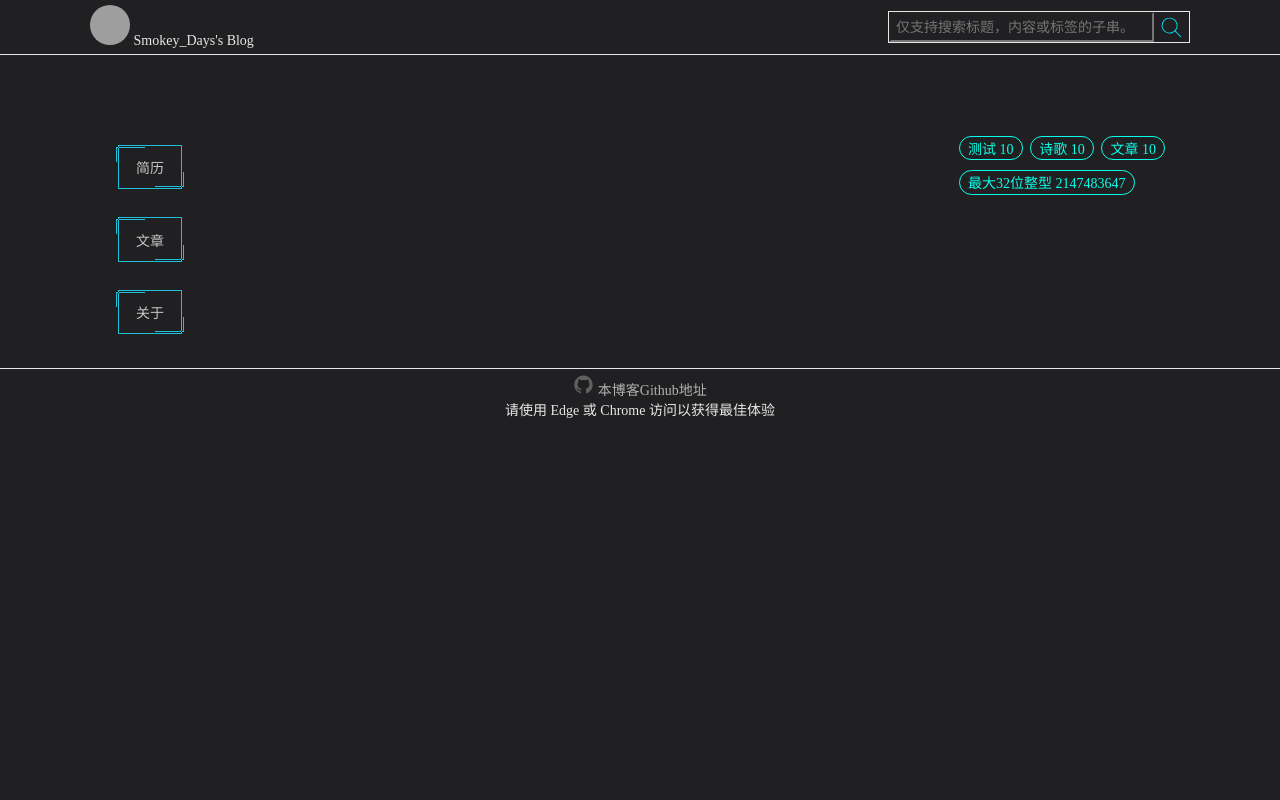
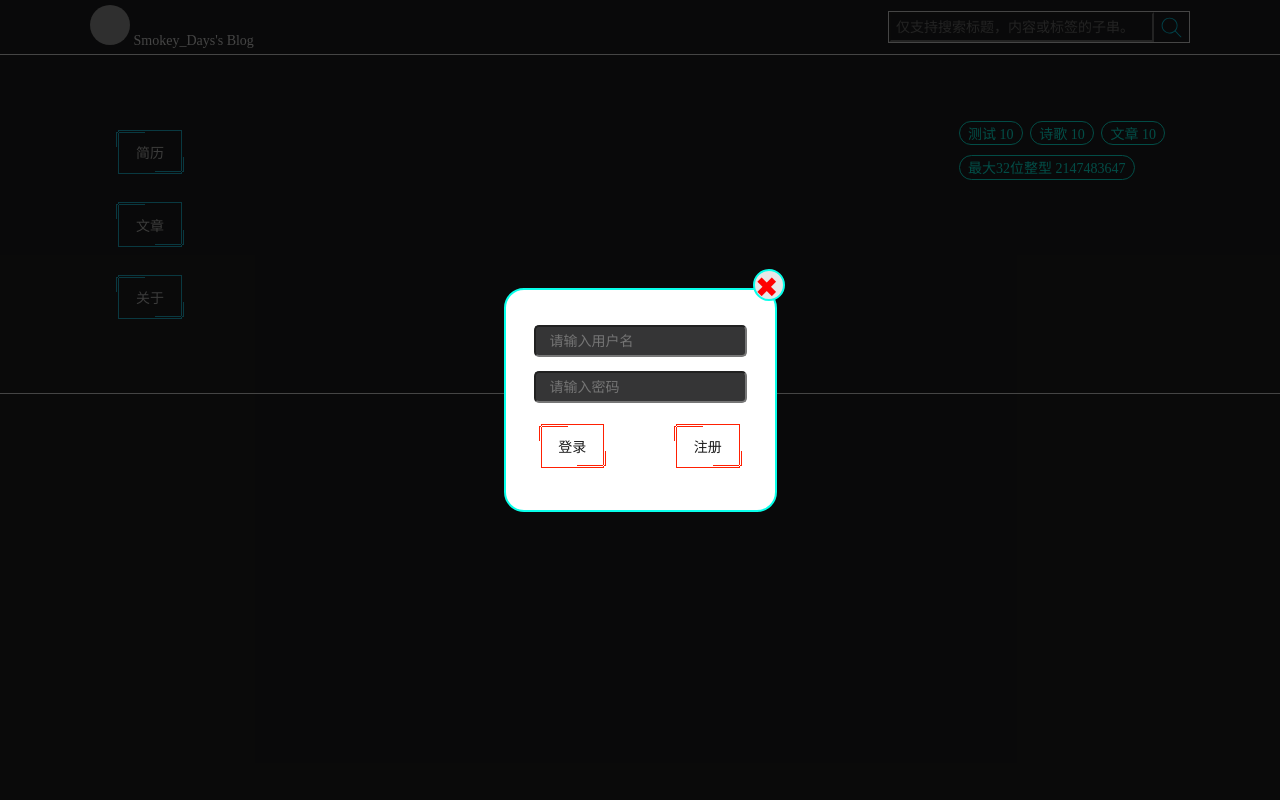
Before and after one commit to SmokeyDays/DaySmog-Client, a plain HTML site: page index.html in a window 1280 px wide. Drawn offline with Linux system fonts and the light colour scheme; no server answers; grey boxes are pictures that could not be loaded.

Commit message:
写了半个用户系统

```diff
--- a/css/basic.css
+++ b/css/basic.css
@@ -16,6 +16,11 @@ body {
 }
 
 .head-content {
+	left: 0;
+	right: 0;
+	top: 0;
+	position: fixed;
+	z-index: 99;
 	border-bottom: 1px solid #e7e7e7;
 }
 
@@ -40,6 +45,8 @@ body {
 .spacer {
 	flex: 1;
 }
+
+/* 搜索框 */
 
 .search-bar {
 	flex: 0 0 300px;
@@ -84,7 +91,7 @@ body {
 .body-content {
 	max-width: 1130px;
 	display: flex;
-	padding: 20px 20px;
+	padding: 60px 20px;
 	font-size: 24px;
 	margin: auto;
 }
@@ -132,6 +139,8 @@ dynamic-btn {
 	font-size: 1.8rem;
 	font-weight: 600;
 }
+
+/* 文章概览 */
 
 .article-card {
 	margin: 0.4rem 0;
@@ -182,6 +191,8 @@ article-block:hover .article-card {
 	color: #08ffea;
 }
 
+/* 文章详情 */
+
 .article-detail-header {
 	margin: 0.4rem 0;
 	padding: 0.8rem;
@@ -195,8 +206,19 @@ article-block:hover .article-card {
 	padding: 1.2rem;
 }
 
+.article-content {
+	word-break: break-all;
+}
+
 .line-of-article-content {
+
 	margin: 0.2rem 0;
+}
+
+.article-deatil-footer {
+	display: flex;
+	padding: 0 1rem;
+	margin: 0 -1rem;
 }
 
 
@@ -283,3 +305,78 @@ page-manager {
 .article-card, .dynamic-btn, .tag, .search-bar-icon {
 	cursor: url("../imgs/cursor-r.png"), default;
 }
+
+/* 登录窗口 */
+login-box {
+	position: absolute;
+	display: flex;
+	flex-direction: column;
+	align-items: center;
+
+	height: 100vh;
+	top: 0;
+	left: 0;
+	right: 0;
+	z-index: 100;
+
+	background-color: rgba(0,0,0,0.7);
+
+	transition: height .3s;
+}
+
+.login-input-box {
+	position: relative;
+	display: flex;
+	flex-direction: column;
+	align-items: center;
+
+	padding: 2rem;
+
+	z-index: 200;
+
+	background-color: #ffffff;
+	border: 2px solid #08ffea;
+	border-radius: 20px;
+
+	transition: height .3s;
+}
+
+.username-input, .passwd-input {
+
+	padding: 5px;
+
+	width: 100%;
+	padding: 1rem 1rem;
+	margin: 0.5rem 0;
+	height: 1.2rem;
+	box-sizing: border-box;
+
+	font-size: 14px;
+
+	background-color: #353536;
+	border-radius: 5px;
+	color: #e7e7e7;
+	caret-color:#00dffc;
+}
+
+login-input-btn {
+	display: flex;
+	width: 100%;
+	margin: 0 -1rem;
+}
+
+.close-login-box {
+	position: absolute;
+	top: -1.5rem;
+	right: -0.75rem;
+	height: 2rem;
+	width: 2rem;
+
+	font-size: 2rem;
+	color: red;
+
+	border: 2px solid #08ffea;
+	border-radius: 999px;
+	background-color: #e7e7e7;
+
+}
--- a/index.html
+++ b/index.html
@@ -24,6 +24,26 @@
             <input class="search-bar-input" maxlength=30 placeholder="仅支持搜索标题，内容或标签的子串。"></input>
             <img class="search-bar-icon"  src="./imgs/search.svg">
           </div>
+          <login-box>
+            <div class="spacer"></div>
+            <div class="login-input-box">
+              <div class="close-login-box">✖</div>
+              <input class="username-input" maxlength=20 placeholder="请输入用户名">
+              <input class="passwd-input" maxlength=20 placeholder="请输入密码">
+              <login-input-btn>
+                <dynamic-btn id="btn-resume">
+                  <div class="btn-text">登录</div>
+                  <btn-deco></btn-deco>
+                </dynamic-btn>
+                <div class="spacer"></div>
+                <dynamic-btn id="btn-resume">
+                  <div class="btn-text">注册</div>
+                  <btn-deco></btn-deco>
+                </dynamic-btn>
+              </login-input-btn>
+            </div>
+            <div class="spacer"></div>
+          </login-box>
         </div>
     </header>
     <main class="body-content">
@@ -66,7 +86,9 @@
       </div>
     </div>
     <div class="article-deatil-footer">
-
+      <dynamic-btn class="delete-article"></dynamic-btn>
+      <div class="spacer"></div>
+      <dynamic-btn class="edit-article"></dynamic-btn>
     </div>
   </template>
   <template id="dynamic-btn-template">
--- a/js/render/clickEvents.js
+++ b/js/render/clickEvents.js
@@ -1,3 +1,4 @@
+/* 搜索框事件 */
 document.querySelector(".search-bar-input").addEventListener("keyup", (event) => {
   if(event.keyCode == 13){
     generateArticleRequest(document.querySelector(".search-bar-input").value || "");
--- a/js/render/customElements.js
+++ b/js/render/customElements.js
@@ -112,6 +112,12 @@ class ArticleDetail extends HTMLElement {
       $tagList.appendChild($tag);
     }
 
+    const $deleteArticle = $el.querySelector(".delete-article");
+    $deleteArticle.render("delete-article","删除");
+
+    const $editArticle = $el.querySelector(".edit-article");
+    $editArticle.render("edit-article","编辑");
+
     this.innerHTML = "";
     this.appendChild($el);
   }
@@ -154,3 +160,5 @@ class PageManager extends HTMLElement {
   }
 }
 window.customElements.define("page-manager",PageManager);
+
+/* 用户系统 */
--- a/js/tools/globalValue.js
+++ b/js/tools/globalValue.js
@@ -1,10 +1,7 @@
 const pageSize = 10;
+const serverLocation = "http://localhost:8080";
 
 let nowPage = 1;
 let maxArticle = 0;
 let maxPage = 0;
 let lastSearch = "";
-function renewMaxPage(newMaxArticle = 0) {
-  maxArticle = newMaxArticle;
-  maxPage = maxArticle / pageSize;
-}
--- a/js/tools/publicFunction.js
+++ b/js/tools/publicFunction.js
@@ -3,3 +3,8 @@ function fixedEncodeURIComponent (str) {
     return '%' + c.charCodeAt(0).toString(16);
   });
 }
+
+function renewMaxPage(newMaxArticle = 0) {
+  maxArticle = newMaxArticle;
+  maxPage = maxArticle / pageSize;
+}
--- a/js/web/docRequester.js
+++ b/js/web/docRequester.js
@@ -6,7 +6,7 @@ param:
 */
 
 function renewArticleByPages(param){
-  fetch("http://localhost:8080/blog/get-article-by-page?current=" +
+  fetch(serverLocation + "/blog/get-article-by-page?current=" +
     fixedEncodeURIComponent(param.cur) + "&size=" +
     fixedEncodeURIComponent(param.size) + "&keyword=" +
     fixedEncodeURIComponent(param.keyword))
@@ -30,4 +30,4 @@ function generateArticleRequest(keyword){
   renewArticleByPages(param);
 }
 
-// generateArticleRequest("");
+generateArticleRequest("");
```
Also changed, not shown: js/render/docRender.js (+0 -9 lines).
